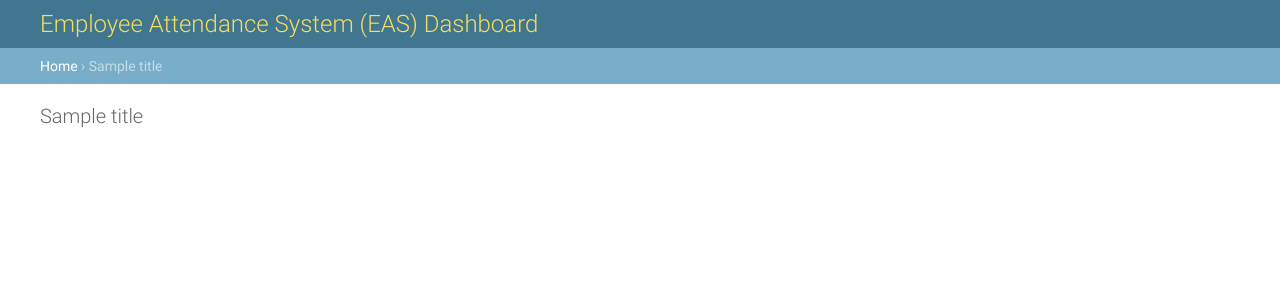
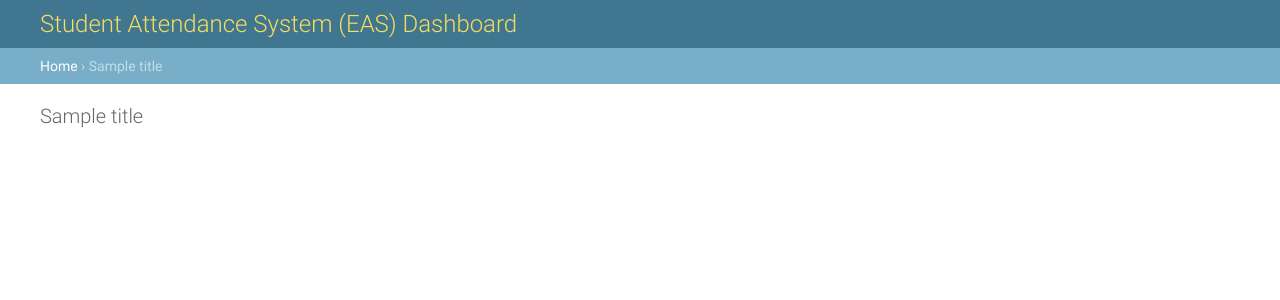
Before and after one commit to rhidoyhasanmahmud/Real-Time-Automatic-Attendance-System-for-Face-Recognition-Using-OpenCV, a Django app: template templates/admin/base_site.html in a window 1280 px wide. Shown: the top 300 px of the page. Run offline with Django 3.2, Linux system fonts and the light colour scheme; the template is opened without the code that fills it: most values are stand-ins (such as "Sample title", 1, 10 or a date in 2020).

Commit message:
Update base_site.html

```diff
--- a/templates/admin/base_site.html
+++ b/templates/admin/base_site.html
@@ -3,7 +3,7 @@
 {% block title %}{{ title }} | {{ site_title|default:_('Django site admin') }}{% endblock %}
 
 {% block branding %}
-<h1 id="site-name"><a href="{% url 'admin:index' %}">Employee Attendance System (EAS) Dashboard</a></h1>
+<h1 id="site-name"><a href="{% url 'admin:index' %}">Student Attendance System (EAS) Dashboard</a></h1>
 {% endblock %}
 
 {% block nav-global %}{% endblock %}
```
